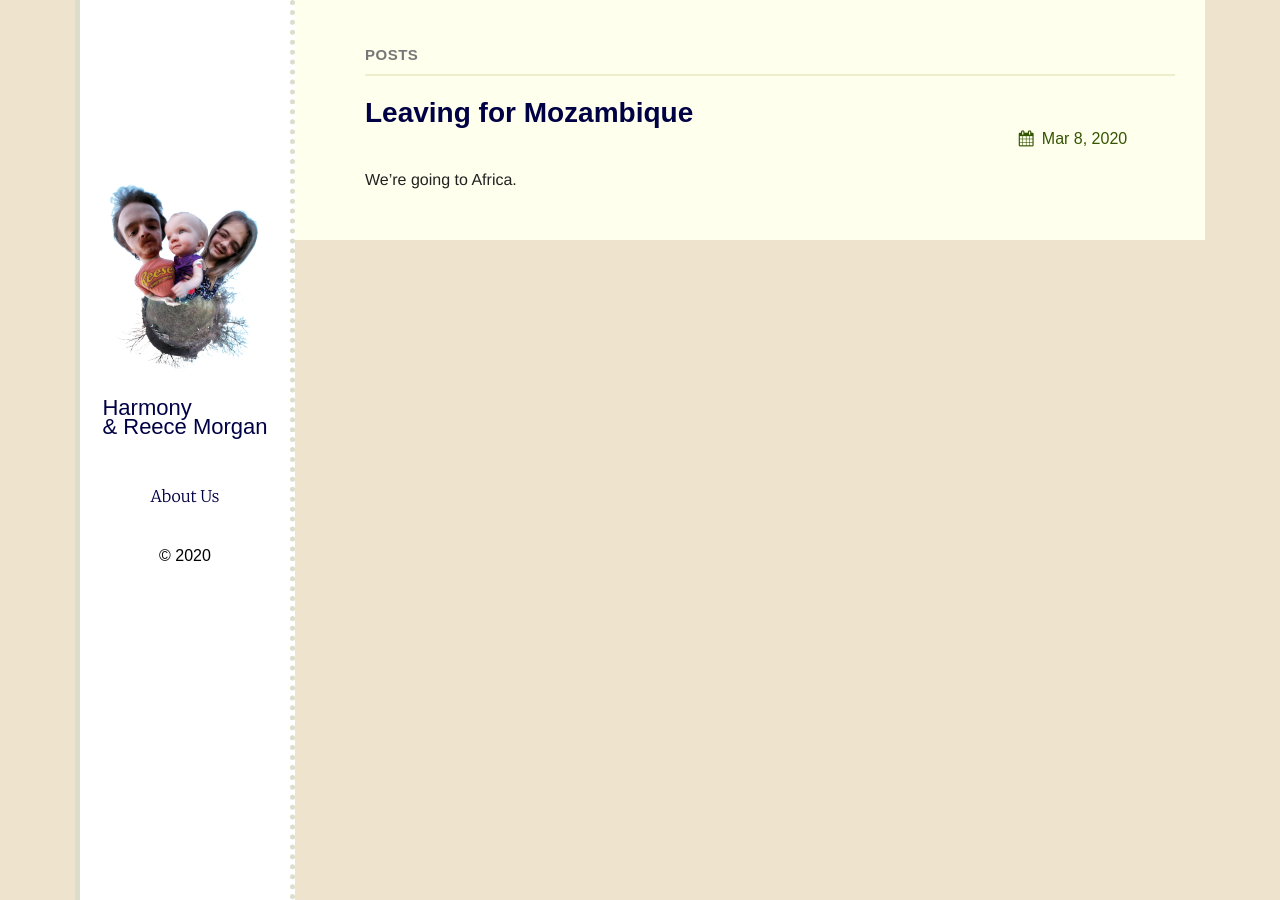
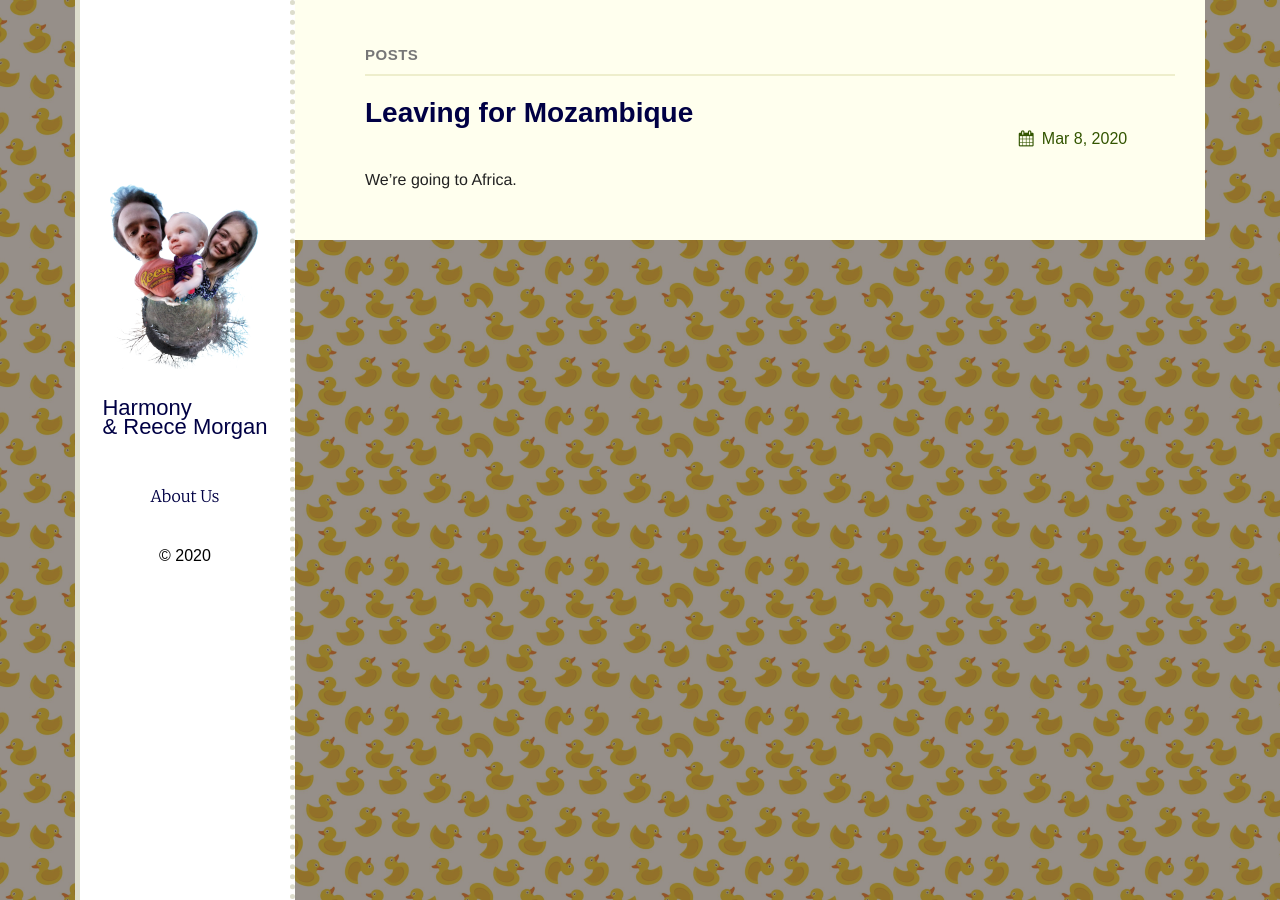
Before and after one commit to lovemyducks/lovemyducks, a Jekyll site: the page built from index.md, in a window 1280 px wide. Built offline with Jekyll 4.4.1, drawn with Linux system fonts in a browser that asks for light colours.

Commit message:
Added duck background

```diff
--- a/_sass/plain.scss
+++ b/_sass/plain.scss
@@ -15,7 +15,8 @@ $leftWidth: 220px;
 }
 
 body {
-	background: #EEE3CC;
+	background-image: url("/assets/ducks.png");
+  background-attachment: fixed;
   font-family: "Arial", sans-serif;
   font-size: 16px;
   line-height: 1.2em;
```
Also changed, not shown: assets/ducks.png (added).
